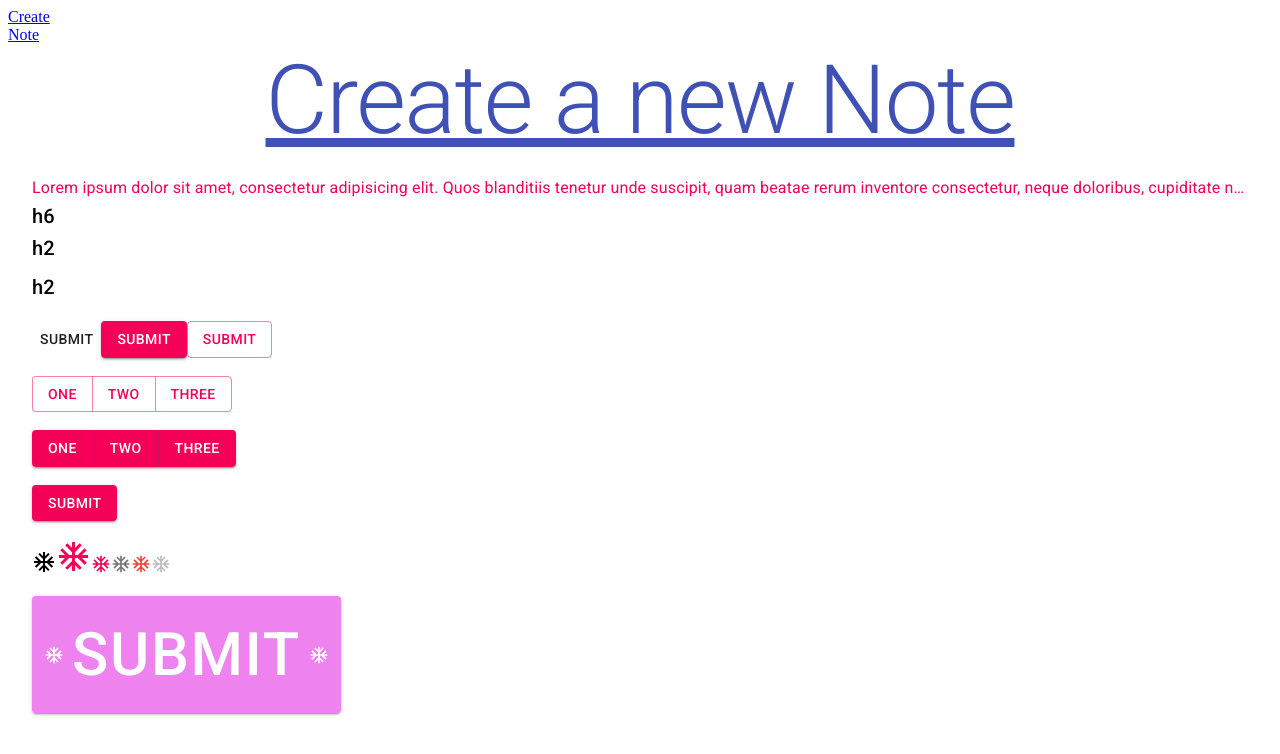
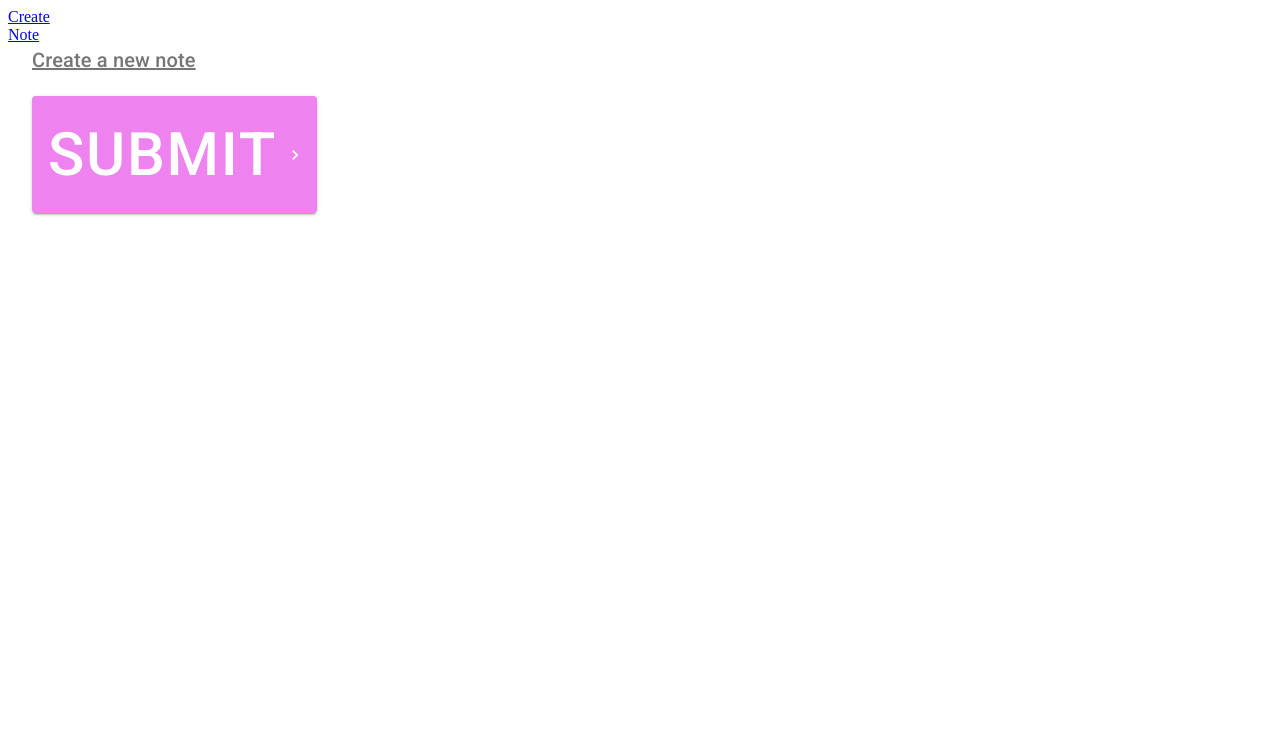
Before and after one commit to pluto123/material_ui_tutorial, a React (Create React App) app: page /create in a window 1280 px wide. Shown: the top 754 px of the page. Built offline with nearby package versions, Linux system fonts and the light colour scheme.

Commit message:
add functional component usage

```diff
--- a/src/pages/Create.jsx
+++ b/src/pages/Create.jsx
@@ -1,12 +1,11 @@
 import { Component } from 'react'
 import Typography from '@material-ui/core/Typography'
 import Button from '@material-ui/core/Button'
-import ButtonGroup from '@material-ui/core/ButtonGroup'
 import Container from '@material-ui/core/Container'
-import AcUnitOutlinedIcon from '@material-ui/icons/AcUnitOutlined'
+import KeyboardArrowRightIcon from '@material-ui/icons/KeyboardArrowRight';
 import { withStyles } from "@material-ui/core/styles"
 
-const useStyles = (theme) => ({
+const useStyles = () => ({
     btn: {
         fontSize: 60,
         backgroundColor: 'violet',
@@ -27,62 +26,23 @@ class Create extends Component {
             <Container>
             <Typography
                 className={classes.title}
-                    variant="h1" color="primary" align="center">
-                    Create a new Note
+                variant="h6"
+                color="textSecondary"
+                component="h2"
+                gutterBottom
+            >
+                Create a new note
             </Typography>
-                <Typography noWrap color="secondary">
-                Lorem ipsum dolor sit amet, consectetur adipisicing elit. Quos blanditiis tenetur
-        unde suscipit, quam beatae rerum inventore consectetur, neque doloribus, cupiditate numquam
-        dignissimos laborum fugiat deleniti? Eum quasi quidem quibusdam.
-                </Typography>
-                <Typography variant="h6">
-                    h6
-                </Typography>
-                <Typography variant="h6" component="h2" gutterBottom>
-                    h2
-                </Typography>
-                <Typography variant="h6" component="h2">
-                    h2
-                </Typography>
-                <br />
-
-                <Button type="submit">Submit</Button>
-                <Button type="submit" color="secondary" variant="contained">Submit</Button>
-                <Button type="submit" color="secondary" variant="outlined">Submit</Button>
-                <br />
-                <br />
-                <ButtonGroup color="secondary">
-                    <Button>One</Button>
-                    <Button>Two</Button>
-                    <Button>Three</Button>
-                </ButtonGroup>
-                <br />
-                <br />
-                <ButtonGroup variant="contained" color="secondary">
-                    <Button>One</Button>
-                    <Button>Two</Button>
-                    <Button>Three</Button>
-                </ButtonGroup>
-                <br />
-                <br />
-                <Button onClick={() => console.log('You clicked me')}type="submit" color="secondary" variant="contained">Submit</Button>
-                <br />
-                <br />
-                {/* Icon */}
-                <AcUnitOutlinedIcon />
-                <AcUnitOutlinedIcon color="secondary" fontSize="large"/>
-                <AcUnitOutlinedIcon color="secondary" fontSize="small"/>
-                <AcUnitOutlinedIcon color="action" fontSize="small"/>
-                <AcUnitOutlinedIcon color="error" fontSize="small"/>
-                <AcUnitOutlinedIcon color="disabled" fontSize="small"/>
-                <br />
-                <br />
-                <Button className={classes.btn}
-                    type="submit"
+            <Button
+                className={classes.btn}
+                onClick={() => console.log('You clicked me')}
+                type="sumbit"
                 color="secondary"
                 variant="contained"
-                    startIcon={<AcUnitOutlinedIcon />}
-                    endIcon={<AcUnitOutlinedIcon />}>Submit</Button>
+                endIcon={<KeyboardArrowRightIcon />}
+            >
+                Submit
+            </Button>
         </Container>
         )
     }
--- a/src/pages/Note.jsx
+++ b/src/pages/Note.jsx
@@ -1,9 +1,48 @@
-import { Component } from 'react'
+import React from 'react'
+import Typography from '@material-ui/core/Typography'
+import Button from '@material-ui/core/Button'
+import Container from '@material-ui/core/Container'
+import KeyboardArrowRightIcon from '@material-ui/icons/KeyboardArrowRight';
+import { makeStyles } from "@material-ui/core/styles"
 
-export default class Create extends Component {
-    render() {
-        return (
-            <h2>Note Page</h2>
-        )
+const useStyles = makeStyles({
+    btn: {
+        fontSize: 60,
+        backgroundColor: 'violet',
+        '&:hover': {
+            backgroundColor: 'blue'
+        }
+    },
+    title: {
+        textDecoration: 'underline',
+        marginBottom: 20
     }
+})
+
+export default function Create() {
+    const classes = useStyles()
+
+    return (
+        <Container>
+            <Typography
+                className={classes.title}
+                variant="h6"
+                color="textSecondary"
+                component="h2"
+                gutterBottom
+            >
+                Show a Note
+            </Typography>
+            <Button
+                className={classes.btn}
+                onClick={() => console.log('You clicked me')}
+                type="sumbit"
+                color="secondary"
+                variant="contained"
+                endIcon={<KeyboardArrowRightIcon />}
+            >
+                Submit
+            </Button>
+        </Container>
+    )
 }
```
Lines whose indentation alone changed are shown as unchanged.
